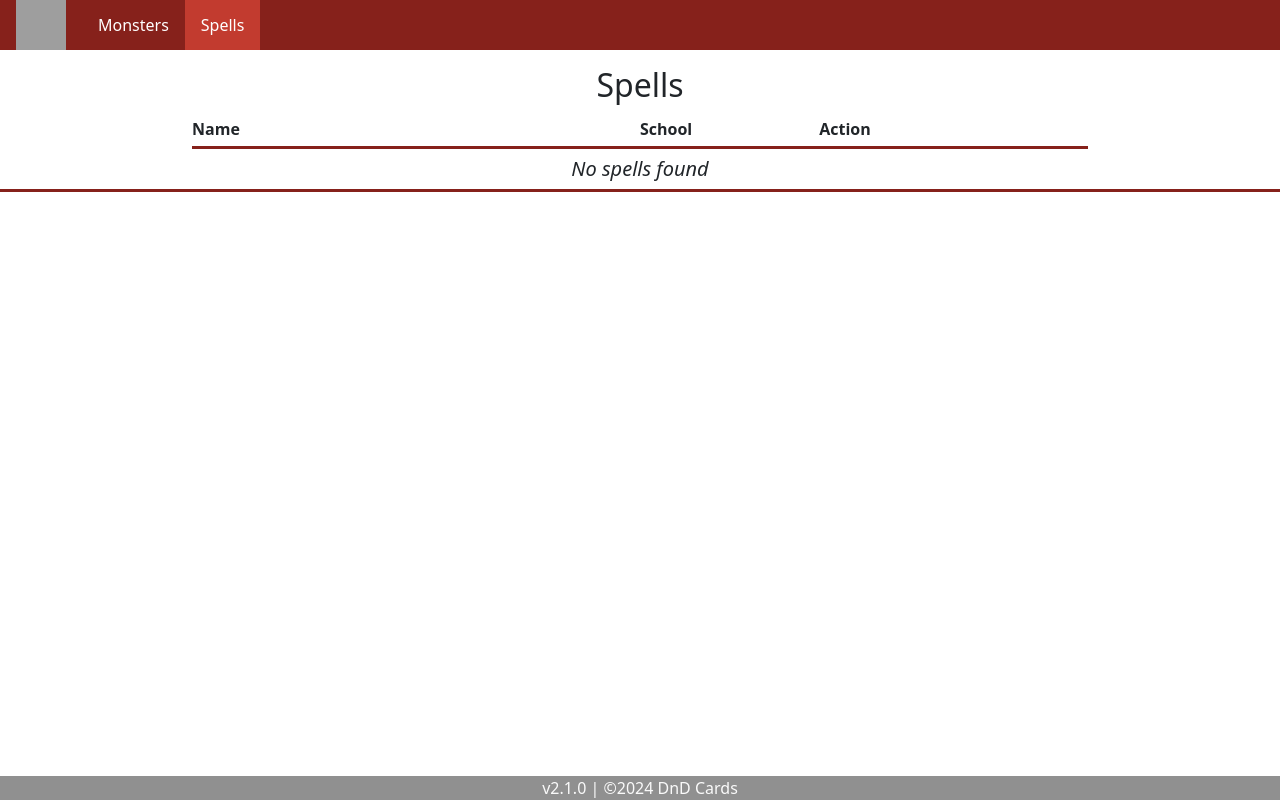
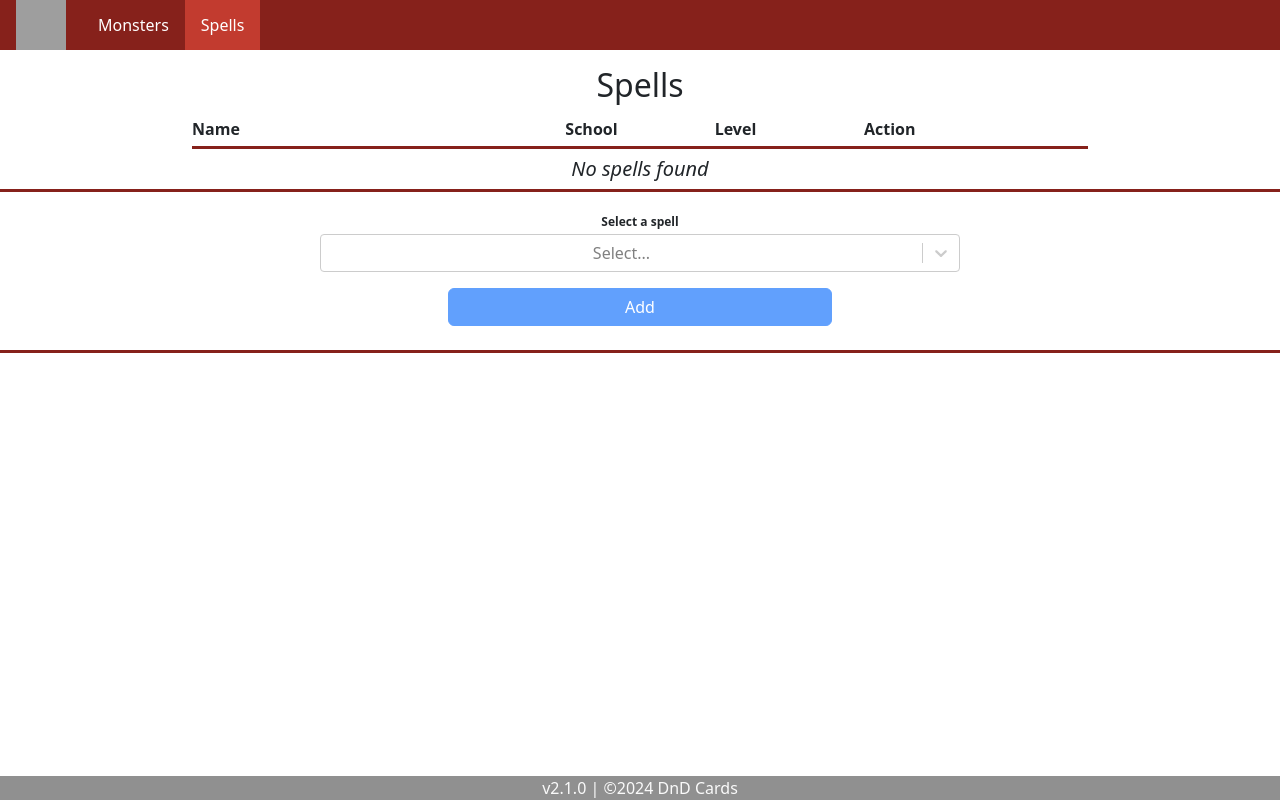
Before and after one commit to narolan/dnd-cards, a React (Vite) app: page /#/spells in a window 1280 px wide. Built offline with nearby package versions, Linux system fonts and the light colour scheme; grey boxes are pictures that could not be loaded.

Commit message:
[FEATURE-11] :: Add spells import

```diff
--- a/src/pages/index.css
+++ b/src/pages/index.css
@@ -116,13 +116,13 @@
 .spells {
     width: 70vw;
     display: grid;
-    grid-template-columns: 5fr 2fr 3fr;
+    grid-template-columns: 5fr 2fr 2fr 3fr;
 }
 
 @media (max-width: 1000px) {
     .spells {
         width: 90vw;
         display: grid;
-        grid-template-columns: 2fr 1fr 1fr;
+        grid-template-columns: 2fr 1fr 1fr 1fr;
     }
 }
--- /dev/null
+++ b/src/pages/spells/SpellImport.jsx
@@ -0,0 +1,56 @@
+import SelectSearch from "../../components/SelectSearch";
+import Button from "react-bootstrap/Button";
+import React, {useState} from "react";
+import * as uuid from "uuid";
+import {importedSpells} from "./importedSpells";
+
+const SpellImport = ({ spells, setSpells }) => {
+
+    const [selectedImportedSpell, setSelectedImportedSpell] = useState({});
+
+    const handleSetSelectedImportedSpell = (spell) => {
+        if (!!spell?.value) {
+            setSelectedImportedSpell(spell.value);
+        }
+    }
+
+    const addImportedSpell = (event) => {
+        event.preventDefault();
+        localStorage.setItem('spells', JSON.stringify([...spells, {
+            id: uuid.v4(),
+            ...selectedImportedSpell
+        }]));
+        let parsed = JSON.parse(localStorage.getItem('spells'));
+        setSpells(parsed);
+        setSelectedImportedSpell({});
+    }
+
+    return (
+        <article className="block block-header">
+            <SelectSearch
+                type="spell"
+                options={importedSpells
+                    .filter(it => !spells.find(spell => spell.name === it.name))
+                    .map(it => {
+                        return {value: it, label: it.name, color: '#00B8D9'}
+                    })}
+                selected={importedSpells
+                    .filter(it => selectedImportedSpell.name === it.name)
+                    .map(it => {
+                        return {value: it, label: it.name, color: '#00B8D9'}
+                    })}
+                action={handleSetSelectedImportedSpell}
+            />
+            <Button disabled={!selectedImportedSpell.name}
+                    variant="primary"
+                    type="submit"
+                    className="form-button margin-bottom"
+                    onClick={addImportedSpell}
+            >
+                Add
+            </Button>
+        </article>
+    );
+}
+
+export default SpellImport
--- a/src/pages/spells/SpellList.jsx
+++ b/src/pages/spells/SpellList.jsx
@@ -1,11 +1,32 @@
 import React from "react";
+import Button from "react-bootstrap/Button";
 
-const SpellList = ({ spells }) => {
+const SpellList = ({ spells, removeSpell }) => {
+
+    const spellLevel = (spell) => {
+        if (spell.level === 0) {
+            return "cantrip";
+        }
+        if (spell.level === 1) {
+            return spell.level + "st";
+        }
+        if (spell.level === 2) {
+            return spell.level + "nd";
+        }
+        if (spell.level === 3) {
+            return spell.level + "rd";
+        }
+        if (spell.level === 4 || spell.level === 5 || spell.level === 6 || spell.level === 7 || spell.level === 8 || spell.level === 9) {
+            return spell.level + "th";
+        }
+    }
+
     return(
         <article className="block block-header">
             <section className="spells block-header">
                 <p className="text-grid text-bold">Name</p>
                 <p className="text-grid text-bold">School</p>
+                <p className="text-grid text-bold">Level</p>
                 <p className="text-grid text-bold">Action</p>
             </section>
             {
@@ -15,8 +36,15 @@ const SpellList = ({ spells }) => {
                             <section key={spell.id} className={index % 2 === 1 ? "spells lists-uneven" : "spells"}>
                                 <p title={spell.name} className="text-grid text-italic">{spell.name}</p>
                                 <p title={spell.school} className="text-grid">{spell.school}</p>
+                                <p title={spell.school} className="text-grid">{spellLevel(spell)}</p>
                                 <section>
-
+                                    <Button
+                                        className="button-small mr-0-5"
+                                        variant="outline-danger"
+                                        onClick={() => removeSpell(spell.id)}
+                                    >
+                                        &#935;
+                                    </Button>
                                 </section>
                             </section>
                         )
--- a/src/pages/spells/Spells.jsx
+++ b/src/pages/spells/Spells.jsx
@@ -1,5 +1,6 @@
 import React, {useEffect, useState} from 'react';
 import SpellList from "./SpellList";
+import SpellImport from "./SpellImport";
 
 const Spells = () => {
 
@@ -12,10 +13,18 @@ const Spells = () => {
         }
     }, []);
 
+    const removeSpell = (id) => {
+        let spells = JSON.parse(localStorage.getItem('spells'));
+        let leftOverSpells = spells.filter(spell => spell.id !== id);
+        localStorage.setItem('spells', JSON.stringify(leftOverSpells));
+        setSpells(leftOverSpells);
+    }
+
     return (
         <section>
             <h2 className="title">Spells</h2>
-            <SpellList spells={spells}/>
+            <SpellList spells={spells} removeSpell={removeSpell}/>
+            <SpellImport spells={spells} setSpells={setSpells}/>
         </section>
     )
 
```
